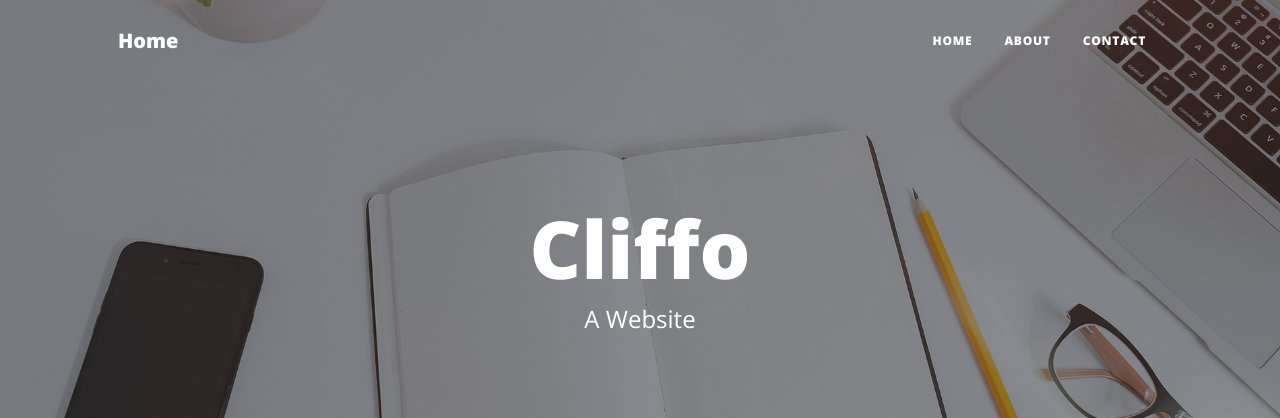
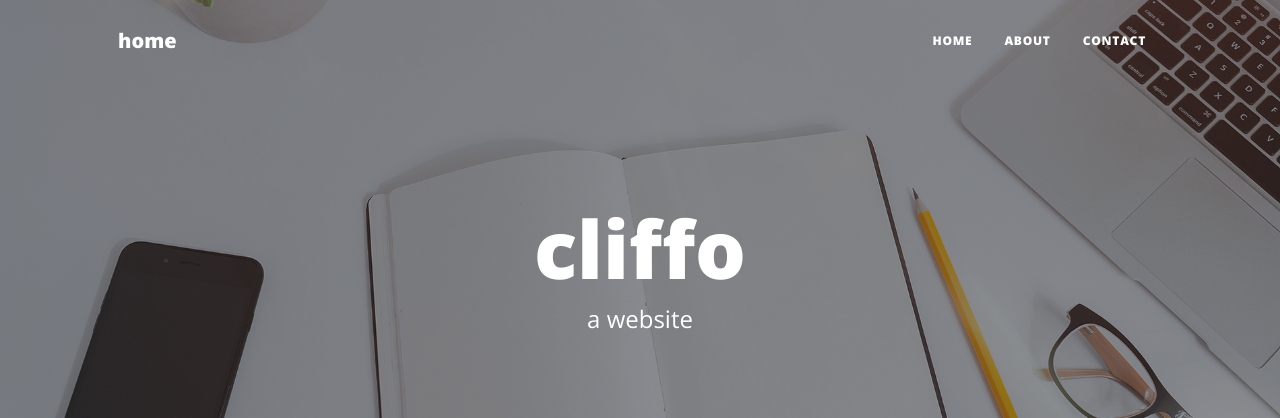
Before and after one commit to cliffwhitworth/cliffwhitworth.github.io, a Jekyll site: the page index.html, which Jekyll copies as it is, in a window 1280 px wide. Shown: the top 418 px of the page. Built offline with Jekyll 4.4.1, drawn with Linux system fonts in a browser that asks for light colours; nearby versions of some CDN libraries.

Commit message:
Update index.html

```diff
--- a/index.html
+++ b/index.html
@@ -19,17 +19,17 @@
         <!-- Navigation-->
         <nav class="navbar navbar-expand-lg navbar-light" id="mainNav">
             <div class="container px-4 px-lg-5">
-                <a class="navbar-brand" href="index.html">Home</a>
+                <a class="navbar-brand" href="index.html">home</a>
                 <button class="navbar-toggler" type="button" data-bs-toggle="collapse" data-bs-target="#navbarResponsive" aria-controls="navbarResponsive" aria-expanded="false" aria-label="Toggle navigation">
                     Menu
                     <i class="fas fa-bars"></i>
                 </button>
                 <div class="collapse navbar-collapse" id="navbarResponsive">
                     <ul class="navbar-nav ms-auto py-4 py-lg-0">
-                        <li class="nav-item"><a class="nav-link px-lg-3 py-3 py-lg-4" href="index.html">Home</a></li>
-                        <li class="nav-item"><a class="nav-link px-lg-3 py-3 py-lg-4" href="about.html">About</a></li>
+                        <li class="nav-item"><a class="nav-link px-lg-3 py-3 py-lg-4" href="index.html">home</a></li>
+                        <li class="nav-item"><a class="nav-link px-lg-3 py-3 py-lg-4" href="about.html">about</a></li>
 <!--                         <li class="nav-item"><a class="nav-link px-lg-3 py-3 py-lg-4" href="post.html">Sample Post</a></li> -->
-                        <li class="nav-item"><a class="nav-link px-lg-3 py-3 py-lg-4" href="contact.html">Contact</a></li>
+                        <li class="nav-item"><a class="nav-link px-lg-3 py-3 py-lg-4" href="contact.html">contact</a></li>
                     </ul>
                 </div>
             </div>
@@ -40,8 +40,8 @@
                 <div class="row gx-4 gx-lg-5 justify-content-center">
                     <div class="col-md-10 col-lg-8 col-xl-7">
                         <div class="site-heading">
-                            <h1>Cliffo</h1>
-                            <span class="subheading">A Website</span>
+                            <h1>cliffo</h1>
+                            <span class="subheading">a website</span>
                         </div>
                     </div>
                 </div>
```
